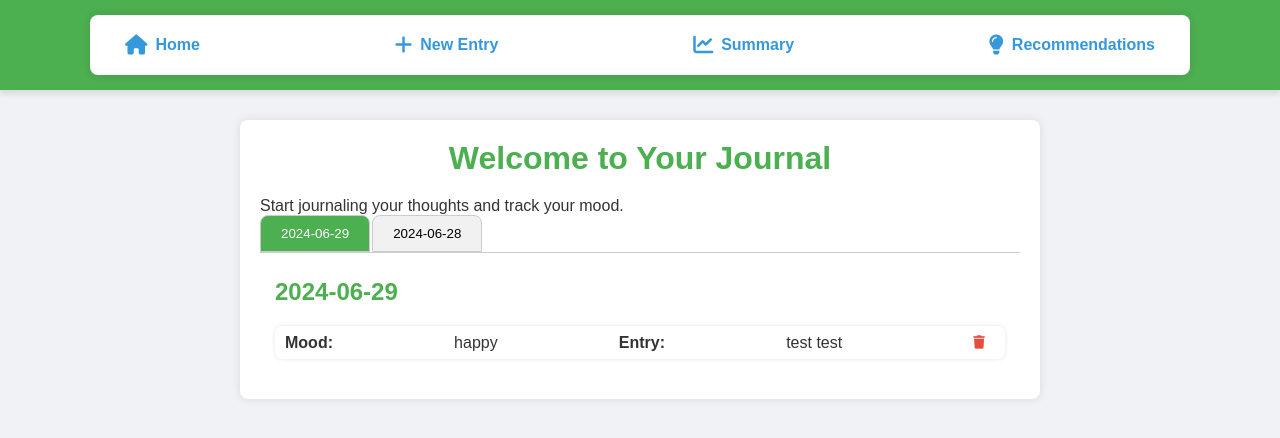
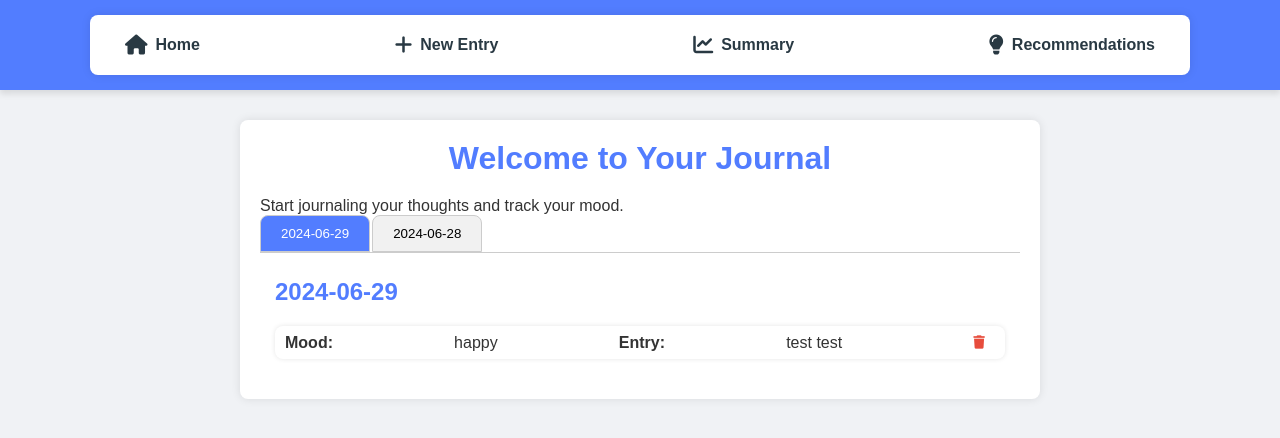
Before and after one commit to shivangsoni/Journaling-App, a Flask app: page / in a window 1280 px wide. Shown: the top 438 px of the page. Run offline with Flask 3, Linux system fonts and the light colour scheme.

Commit message:
Layout and styling updated

```diff
--- a/app/static/style.css
+++ b/app/static/style.css
@@ -19,7 +19,7 @@ body {
 
 /* Navigation Bar */
 nav {
-    background-color: #4CAF50;
+    background-color: #527dff;
     color: white;
     padding: 15px 0;
     width: 100%;
@@ -34,7 +34,7 @@ nav .container {
 }
 
 nav a {
-    color: #3498db; /* Changed color to blue */
+    color: #293943; /* Changed color to blue */
     margin: 0 15px;
     text-decoration: none;
     font-weight: bold;
@@ -60,7 +60,7 @@ nav a i {
 
 /* Heading Styling */
 h1 {
-    color: #4CAF50;
+    color: #527dff;
     margin-bottom: 20px;
     font-size: 2em;
     text-align: center;
@@ -91,7 +91,7 @@ h1 {
 }
 
 .tablinks.active {
-    background-color: #4CAF50;
+    background-color: #527dff;
     color: white;
 }
 
@@ -139,7 +139,7 @@ ul li form button.delete-button i {
 }
 
 ul li form button.delete-button:hover {
-    color: #c0392b;
+    color: #cbcdce82;
 }
 
 /* Form Styling */
@@ -162,7 +162,7 @@ ul li form button.delete-button:hover {
 }
 
 .entry-form button {
-    background-color: #4CAF50;
+    background-color: #527dff;
     color: white;
     border: none;
     cursor: pointer;
@@ -170,11 +170,11 @@ ul li form button.delete-button:hover {
 }
 
 .entry-form button:hover {
-    background-color: #45a049;
+    background-color: #527dff;
 }
 
 /* Page Heading Styling */
 h2 {
-    color: #4CAF50;
+    color: #527dff;
     margin-bottom: 20px;
 }
--- a/app/templates/index.html
+++ b/app/templates/index.html
@@ -16,7 +16,7 @@
     <ul>
         {% for entry in entries %}
         <li>
-            <strong>Mood:</strong> {{ entry.mood }} <br>
+            <strong>Mood:</strong> {{ entry.mood }} <br/>
             <strong>Entry:</strong> {{ entry.entry }}
             <form action="{{ url_for('main.delete', entry_id=entry.id) }}" method="post" style="display:inline;">
                 <input type="hidden" name="date" value="{{ date }}">
--- a/data/journal_entries.csv
+++ b/data/journal_entries.csv
@@ -1,4 +1,3 @@
 id,entry,mood,date
 924a9d7f-b2cc-467b-80f4-c8bf9721c878,test test,happy,2024-06-29 09:11:15
 924a9d7f-b2cc-467b-80f4-c8bf9721c980,Shivang,happy,2024-06-28 09:11:15
-924a9d7f-b2cc-467b-80f4-c8bf97r23415,Shivang,happy,2024-06-28 09:20:00
```
